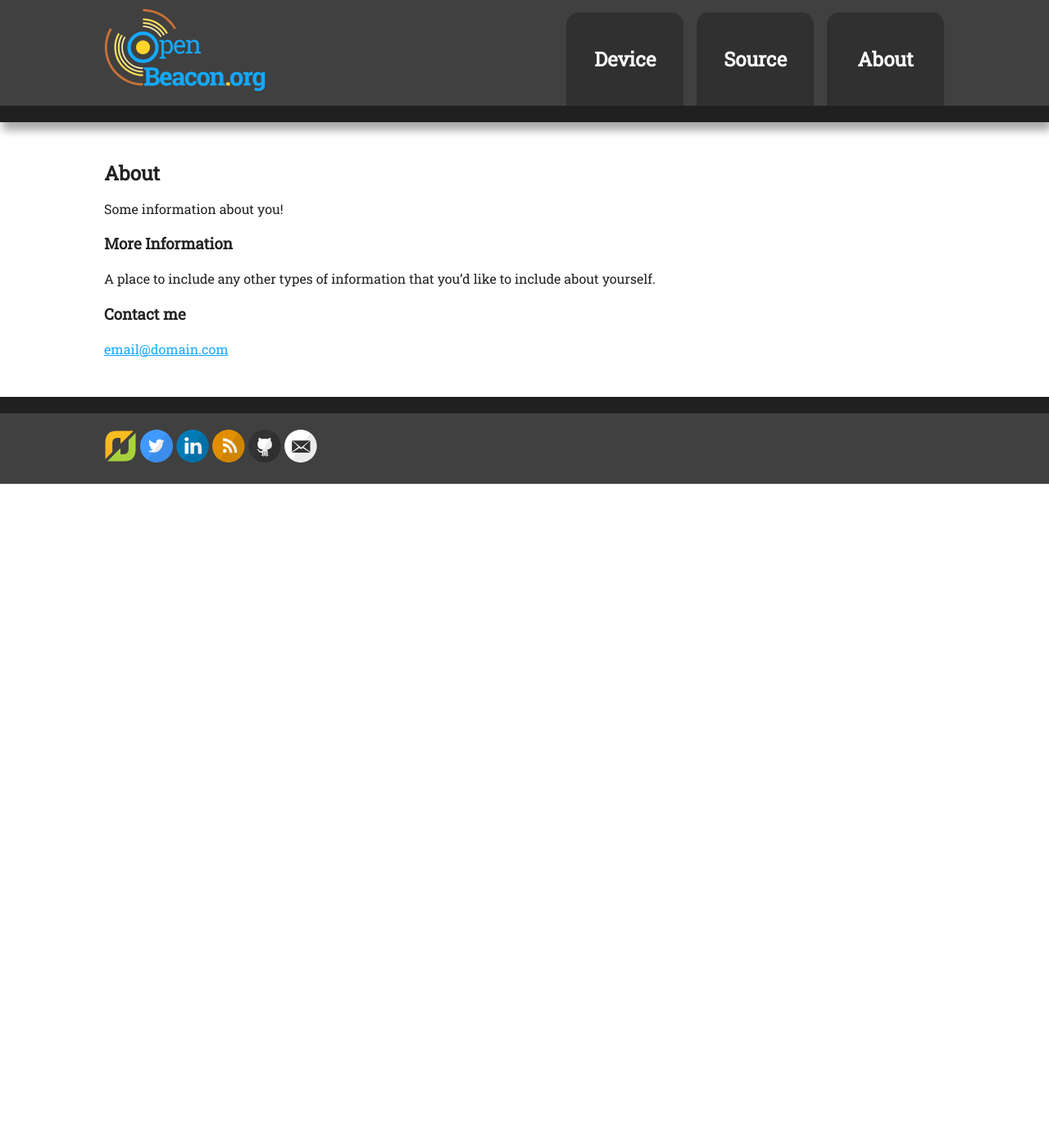
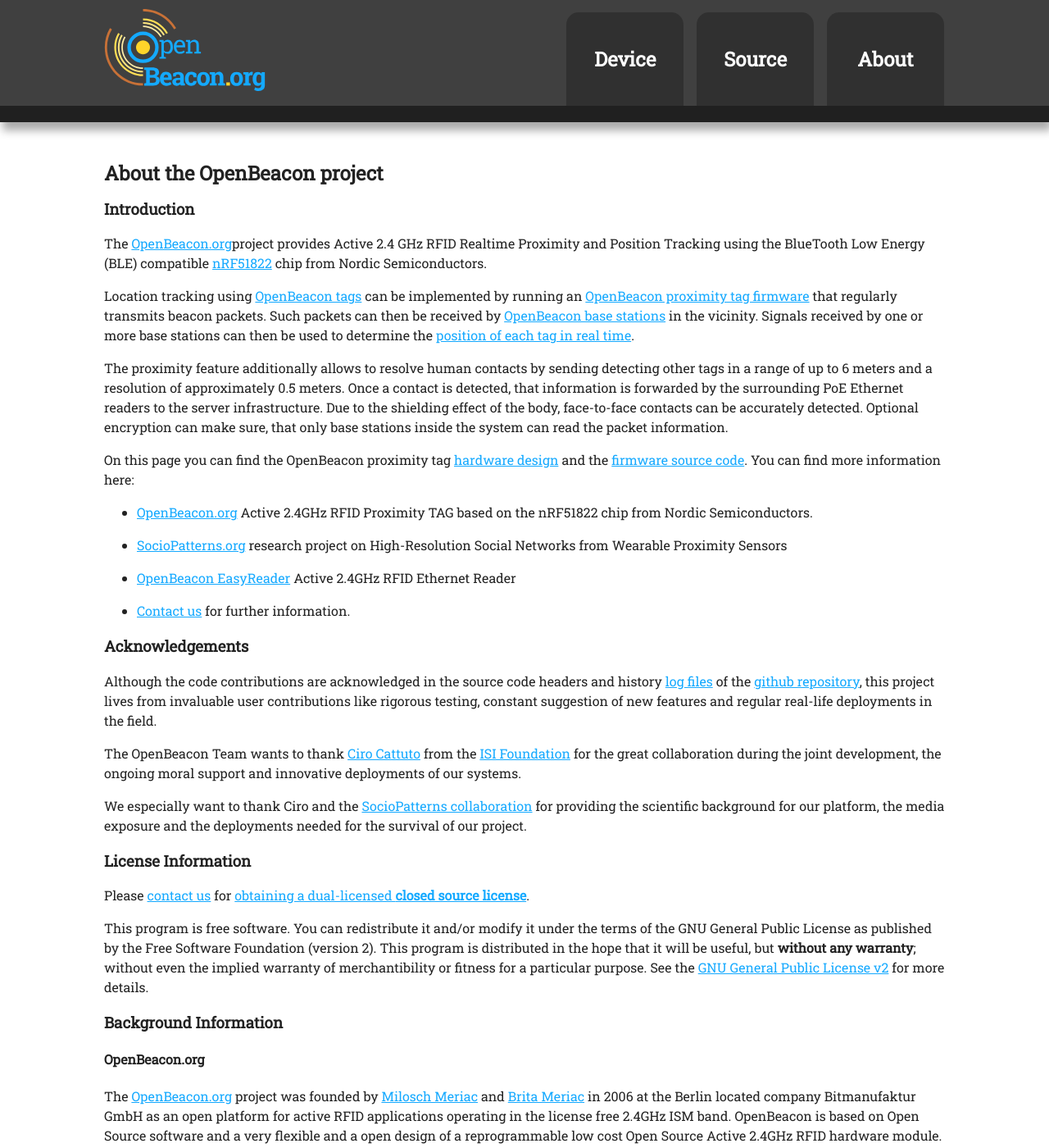
Before and after one commit to meriac/openbeacon-ng, a Jekyll site: the page built from about.md, in a window 1280 px wide and 1400 px high. Shown: the whole window at 82% size. Built offline with Jekyll 4.4.1, drawn with Linux system fonts in a browser that asks for light colours; some of the changed text lies outside the part shown.

Commit message:
added information about the project

```diff
--- a/about.md
+++ b/about.md
@@ -1,15 +1,59 @@
 ---
 layout: page
-title: About
+title: About the OpenBeacon project
 permalink: /about/
 ---
+### Introduction
 
-Some information about you!
+The [OpenBeacon.org](http://www.openbeacon.org/)project provides Active 2.4 GHz RFID Realtime Proximity and Position Tracking using the BlueTooth Low Energy (BLE) compatible [nRF51822](https://www.nordicsemi.com/eng/Products/Bluetooth-Smart-Bluetooth-low-energy/nRF51822) chip from Nordic Semiconductors.
 
-### More Information
+Location tracking using [OpenBeacon tags](/device.html) can be implemented by running an [OpenBeacon proximity tag firmware](/source#github) that regularly transmits beacon packets. Such packets can then be received by [OpenBeacon base stations](http://www.openbeacon.org/EasyReader) in the vicinity. Signals received by one or more base stations can then be used to determine the [position of each tag in real time](http://www.openbeacon.org/API).
 
-A place to include any other types of information that you'd like to include about yourself.
+The proximity feature additionally allows to resolve human contacts by sending detecting other tags in a range of up to 6 meters and a resolution of approximately 0.5 meters. Once a contact is detected, that information is forwarded by the surrounding PoE Ethernet readers to the server infrastructure. Due to the shielding effect of the body, face-to-face contacts can be accurately detected. Optional encryption can make sure, that only base stations inside the system can read the packet information.
 
-### Contact me
+On this page you can find the OpenBeacon proximity tag [hardware design](/device.html#download) and the [firmware source code](/source#github). You can find more information here:
 
-[email@domain.com](mailto:email@domain.com)
+- [OpenBeacon.org](http://www.openbeacon.org) Active 2.4GHz RFID Proximity TAG based on the nRF51822 chip from Nordic Semiconductors.
+
+- [SocioPatterns.org](http://www.sociopatterns.org) research project on High-Resolution Social Networks from Wearable Proximity Sensors
+
+- [OpenBeacon EasyReader](http://openbeacon.org/EasyReader) Active 2.4GHz RFID Ethernet Reader
+
+- [Contact us](mailto:info@bitmanufactory.com) for further information.
+
+
+### Acknowledgements
+
+Although the code contributions are acknowledged in the source code headers and history [log files](https://github.com/meriac/openbeacon-ng/commits/master) of the [github repository](https://github.com/meriac/openbeacon-ng), this project lives from invaluable user contributions like rigorous testing, constant suggestion of new features and regular real-life deployments in the field.
+
+The OpenBeacon Team wants to thank [Ciro Cattuto](http://www.cirocattuto.info/) from the [ISI Foundation](http://www.isi.it/) for the great collaboration during the joint development, the ongoing moral support and innovative deployments of our systems.
+
+We especially want to thank Ciro and the [SocioPatterns collaboration](http://www.sociopatterns.org) for providing the scientific background for our platform, the media exposure and the deployments needed for the survival of our project.
+
+
+### License Information
+
+Please [contact us](mailto:license@bitmanufactory.com) for [obtaining a dual-licensed **closed source license**](mailto:license@bitmanufactory.com?subject=Alternative%20License).
+
+This program is free software. You can redistribute it and/or modify it under the terms of the GNU General Public License as published by the Free Software Foundation (version 2). This program is distributed in the hope that it will be useful, but **without any warranty**; without even the implied warranty of merchantibility or fitness for a particular purpose. See the [GNU General Public License v2](http://www.gnu.org/licenses/gpl-2.0.html) for more details.
+
+
+### Background Information
+
+#### OpenBeacon.org
+
+The [OpenBeacon.org](http://openbeacon.org) project was founded by [Milosch Meriac](https://www.meriac.com) and [Brita Meriac](mailto:brita@bitmanufaktory.com) in 2006 at the Berlin located company Bitmanufaktur GmbH as an open platform for active RFID applications operating in the license free 2.4GHz ISM band. OpenBeacon is based on Open Source software and a very flexible and a open design of a reprogrammable low cost Open Source Active 2.4GHz RFID hardware module. The RFID tag and reader firmware sources are available under GPL license the and tag hardware schematics are available under the open [Creative Commons license](https://creativecommons.org/). We encourage the development of new ideas for OpenBeacon setups and firmware improvements.
+
+#### SocioPatterns
+
+[SocioPatterns](http://www.sociopatterns.org) is an international research collaboration that uses wearable proximity sensors to map human spatial behavior in a variety of environments such as schools, hospitals, offices and social gatherings. During the last 6 years, the SocioPatterns researchers have designed and supervised over 25 data collection campaigns in 10 countries, involving over 50,000 subjects. The resulting high-resolution social networks, [shared with the public](http://www.sociopatterns.org/datasets/) whenever possible, have been used to investigate human mobility, time-varying social networks, infectious disease dynamics, location-based services, and more. The results are reported in 30+ [peer-reviewed scientific publications](http://www.sociopatterns.org/publications/) and have been featured by the [international press](http://www.sociopatterns.org/press/).
+
+The SocioPatterns collaboration was founded by researchers and developers from the following institutions and companies:
+
+- [ISI Foundation](http://www.isi.it/) -- Turin, Italy
+
+- [CNRS - Centre de Physique Theorique](http://www.cpt.univ-mrs.fr) -- Marseille, France
+
+- [ENS Lyon - Laboratoire de Physique](http://www.ens-lyon.fr/PHYSIQUE/) -- Lyon, France
+
+- [Bitmanufactory](http://bitmanufactory.com) -- Cambridge, United Kingdom
```
Also changed, not shown: _includes/index_aside.md (+8 -4 lines), _includes/index_main.md (+8 -11 lines).
